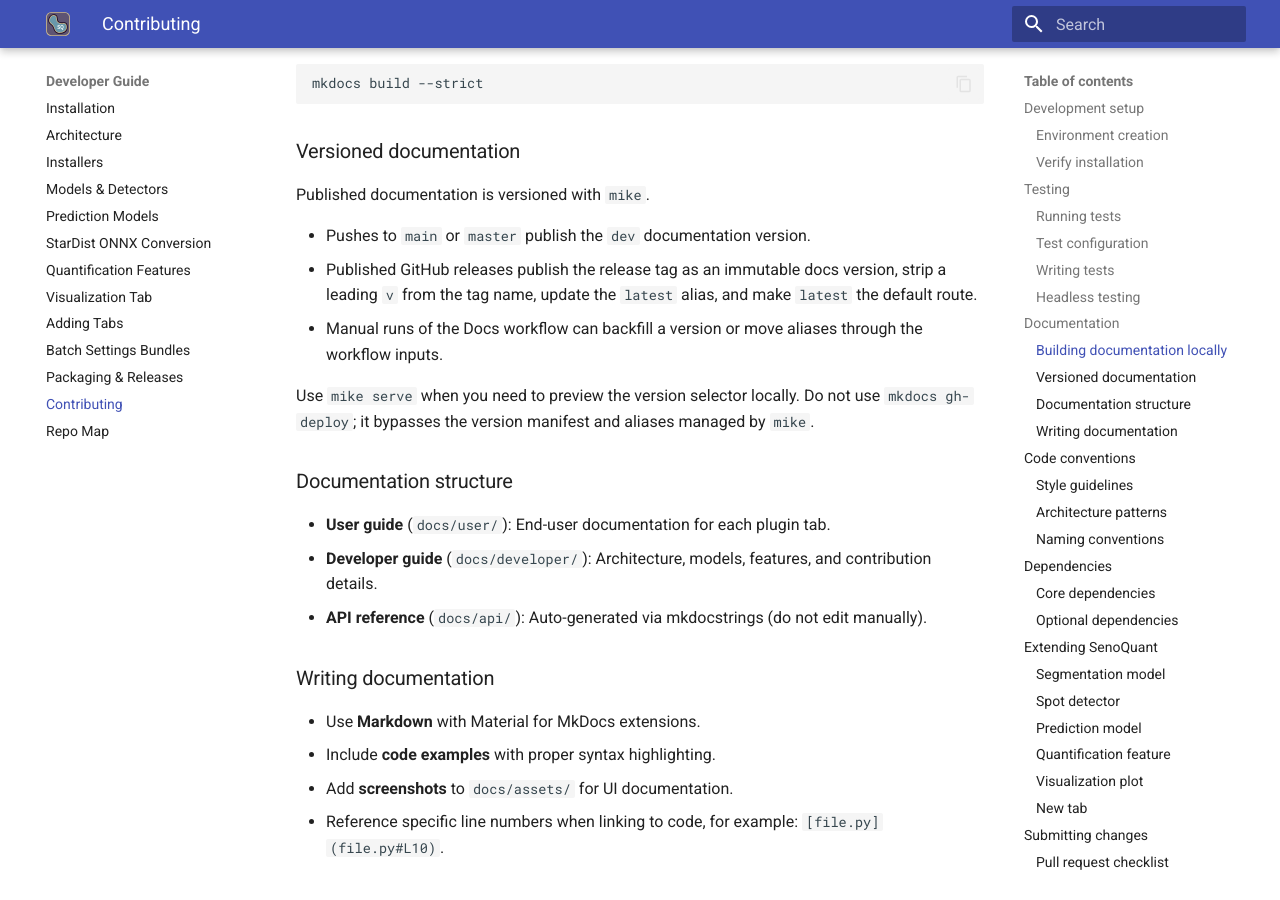
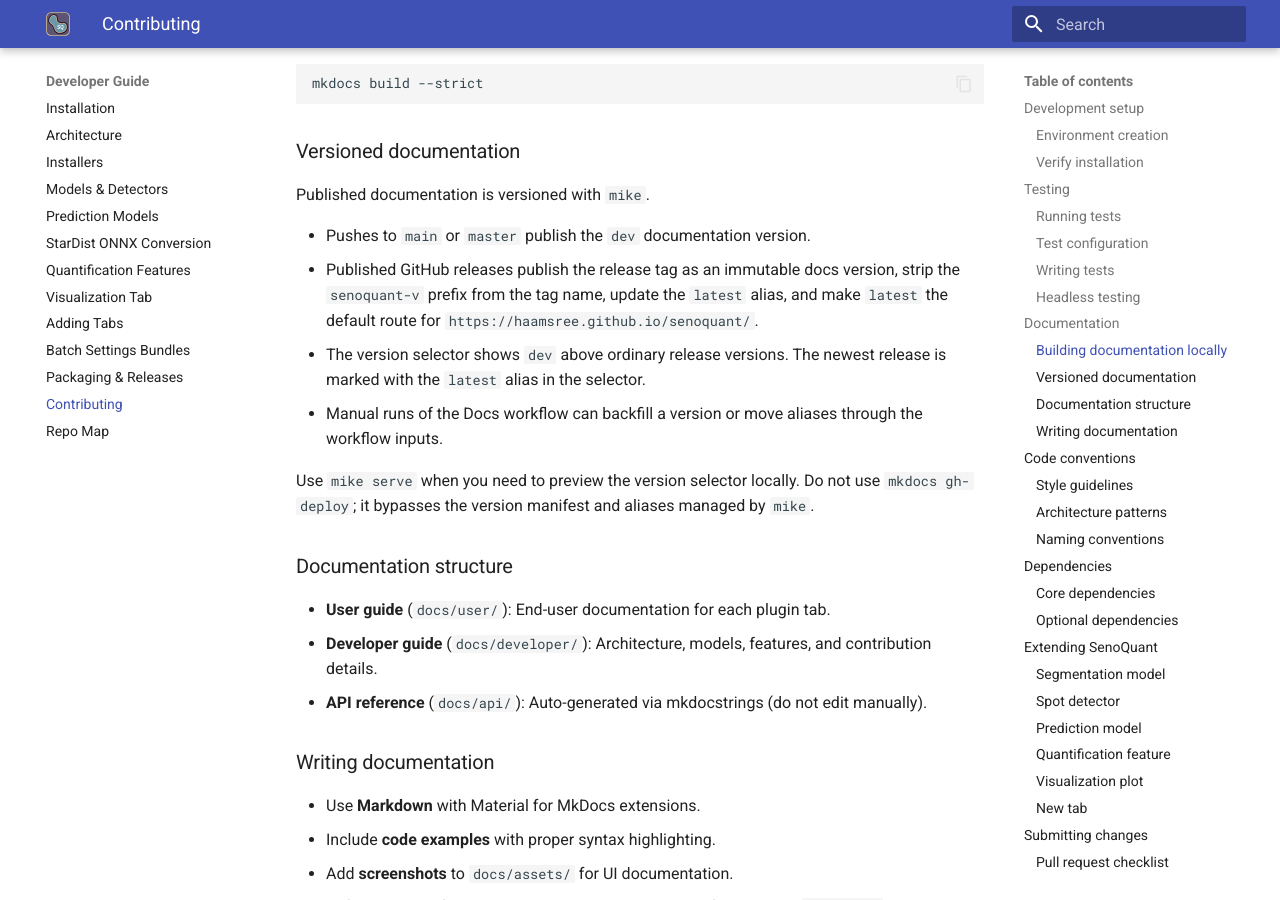
Before and after one commit to HaamsRee/senoquant, an MkDocs documentation site: the page built from docs/developer/contributing.md, in a window 1280 px wide and 900 px high, scrolled down 2344 px. Built offline with MkDocs 1.6.1 and Material for MkDocs 9.7.7, drawn with Linux system fonts in a browser that asks for light colours; the version menu is left out.

```diff
--- a/docs/developer/contributing.md
+++ b/docs/developer/contributing.md
@@ -108,7 +108,8 @@ mkdocs build --strict
 Published documentation is versioned with `mike`.
 
 - Pushes to `main` or `master` publish the `dev` documentation version.
-- Published GitHub releases publish the release tag as an immutable docs version, strip a leading `v` from the tag name, update the `latest` alias, and make `latest` the default route.
+- Published GitHub releases publish the release tag as an immutable docs version, strip the `senoquant-v` prefix from the tag name, update the `latest` alias, and make `latest` the default route for `https://haamsree.github.io/senoquant/`.
+- The version selector shows `dev` above ordinary release versions. The newest release is marked with the `latest` alias in the selector.
 - Manual runs of the Docs workflow can backfill a version or move aliases through the workflow inputs.
 
 Use `mike serve` when you need to preview the version selector locally.
--- a/mkdocs.yml
+++ b/mkdocs.yml
@@ -46,6 +46,8 @@ extra_css:
 extra:
   version:
     provider: mike
+    default: latest
+    alias: true
 
 nav:
   - Home: index.md
--- a/pyproject.toml
+++ b/pyproject.toml
@@ -4,7 +4,7 @@ build-backend = "setuptools.build_meta"
 
 [project]
 name = "senoquant"
-version = "1.0.0b11.post5"
+version = "1.0.0b12"
 description = "napari plugin for spatial quantification of senescence markers in tissue imaging"
 readme = "README.md"
 requires-python = ">=3.11"
--- a/src/senoquant/__init__.py
+++ b/src/senoquant/__init__.py
@@ -4,7 +4,7 @@ try:
     from importlib.metadata import version
     __version__ = version("senoquant")
 except Exception:
-    __version__ = "1.0.0b11.post5"  # Fallback for development
+    __version__ = "1.0.0b12"  # Fallback for development
 
 from ._widget import SenoQuantWidget
 __all__ = ["SenoQuantWidget"]
```
Also changed, not shown: README.md (+2 -0 lines), docs/index.md (+1 -1 lines), 3 other files.
